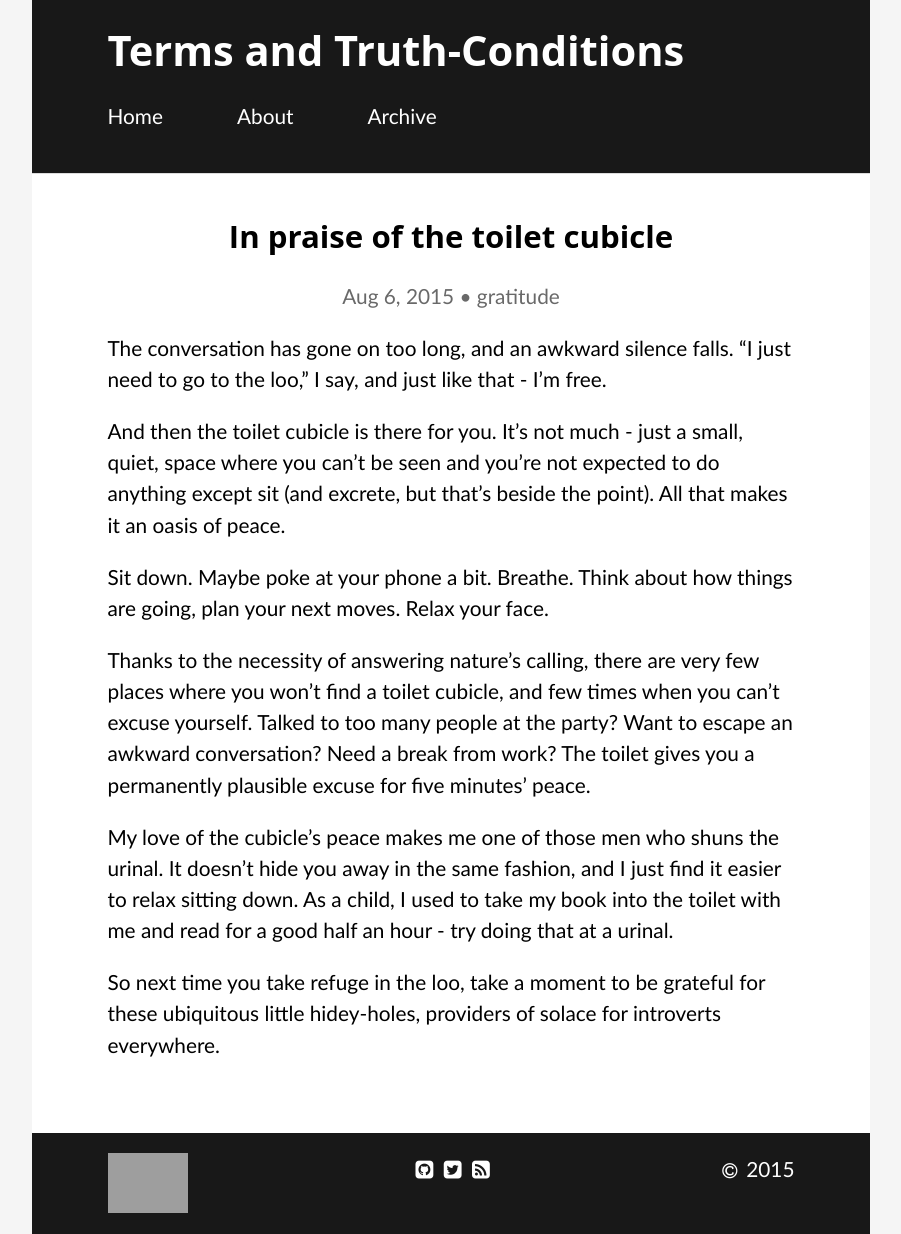
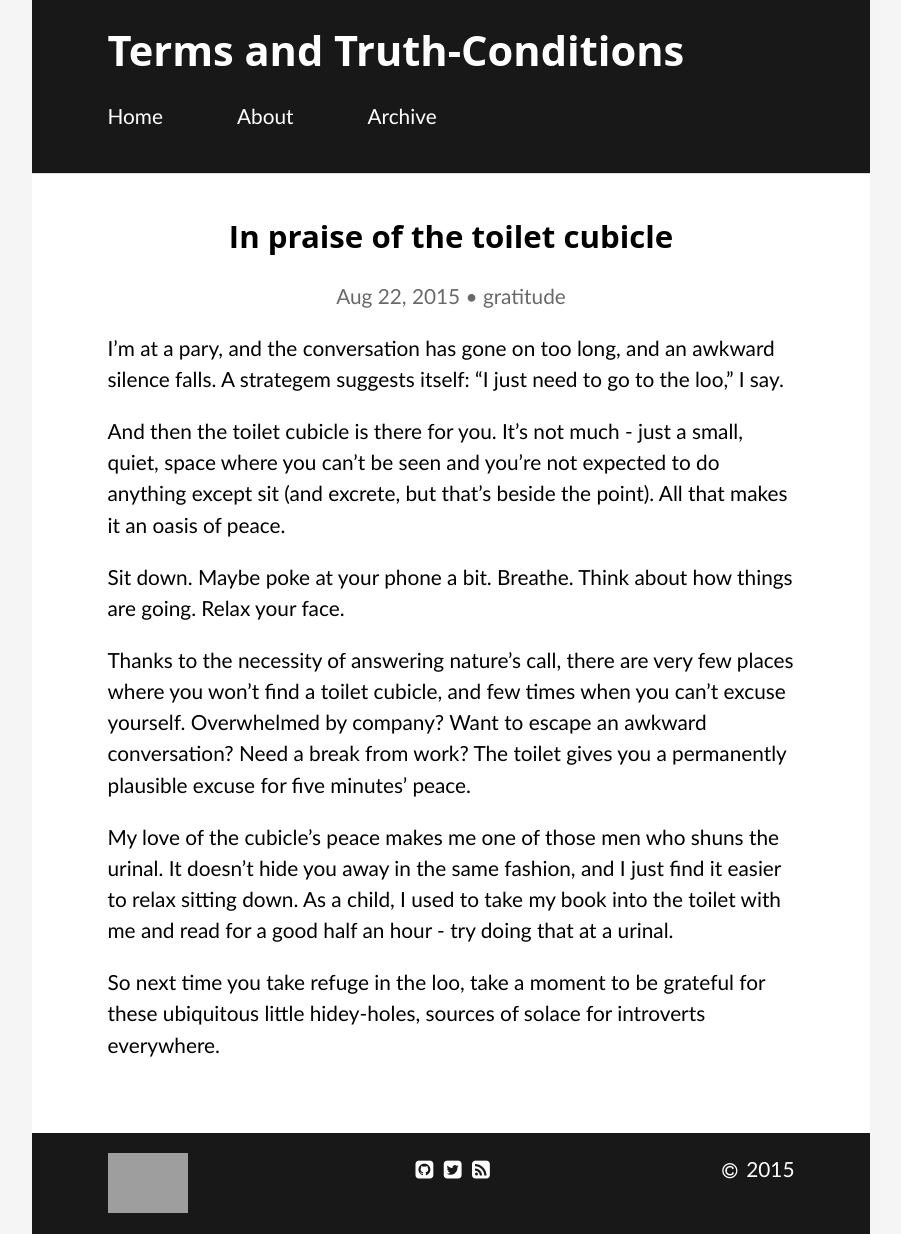
Before and after one commit to michaelpj/termsandtruthconditions, a Jekyll site: the page built from _posts/2015-08-22-in_praise_of_the_toilet_cubicle.md, in a window 1280 px wide. Shown: the whole page, without its empty margins (189-1090 px from the left). Built offline with Jekyll 4.4.1, drawn with Linux system fonts in a browser that asks for light colours; nearby versions of some CDN libraries; some web fonts are replaced; Markdown is read by kramdown in place of the engine named in the settings; comment, search, counter and statistics services are not loaded; grey boxes are pictures that could not be loaded.

Commit message:
More rename

```diff
--- a/_posts/2015-08-06-in_praise_of_the_toilet_cubicle.md
+++ b/_posts/2015-08-22-in_praise_of_the_toilet_cubicle.md
@@ -1,24 +1,26 @@
 ---
 title: In praise of the toilet cubicle
 layout: post
-date: 2015-08-06 17:58 BST
+date: 2015-08-22 17:58 BST
 
 tags: [gratitude]
 ---
 
-The conversation has gone on too long, and an awkward silence falls. "I just
-need to go to the loo," I say, and just like that - I'm free.
+I'm at a pary, and the conversation has gone on too long, and an awkward silence
+falls. A strategem suggests itself: "I just need to go to the loo," I say.
 
 And then the toilet cubicle is there for you. It's not much - just a small, quiet,
 space where you can't be seen and you're not expected to do anything except sit
 (and excrete, but that's beside the point). All that makes it an oasis of peace.
 
+<!-- more -->
+
 Sit down. Maybe poke at your phone a bit. Breathe. Think about how things are
-going, plan your next moves. Relax your face.
+going. Relax your face.
 
-Thanks to the necessity of answering nature's calling, there are very few places
+Thanks to the necessity of answering nature's call, there are very few places
 where you won't find a toilet cubicle, and few times when you can't excuse
-yourself. Talked to too many people at the party? Want to escape an awkward
+yourself. Overwhelmed by company? Want to escape an awkward
 conversation? Need a break from work? The toilet gives you a permanently
 plausible excuse for five minutes' peace.
 
@@ -28,4 +30,4 @@ sitting down. As a child, I used to take my book into the toilet with me and
 read for a good half an hour - try doing that at a urinal.
 
 So next time you take refuge in the loo, take a moment to be grateful for these
-ubiquitous little hidey-holes, providers of solace for introverts everywhere.
+ubiquitous little hidey-holes, sources of solace for introverts everywhere.
```
